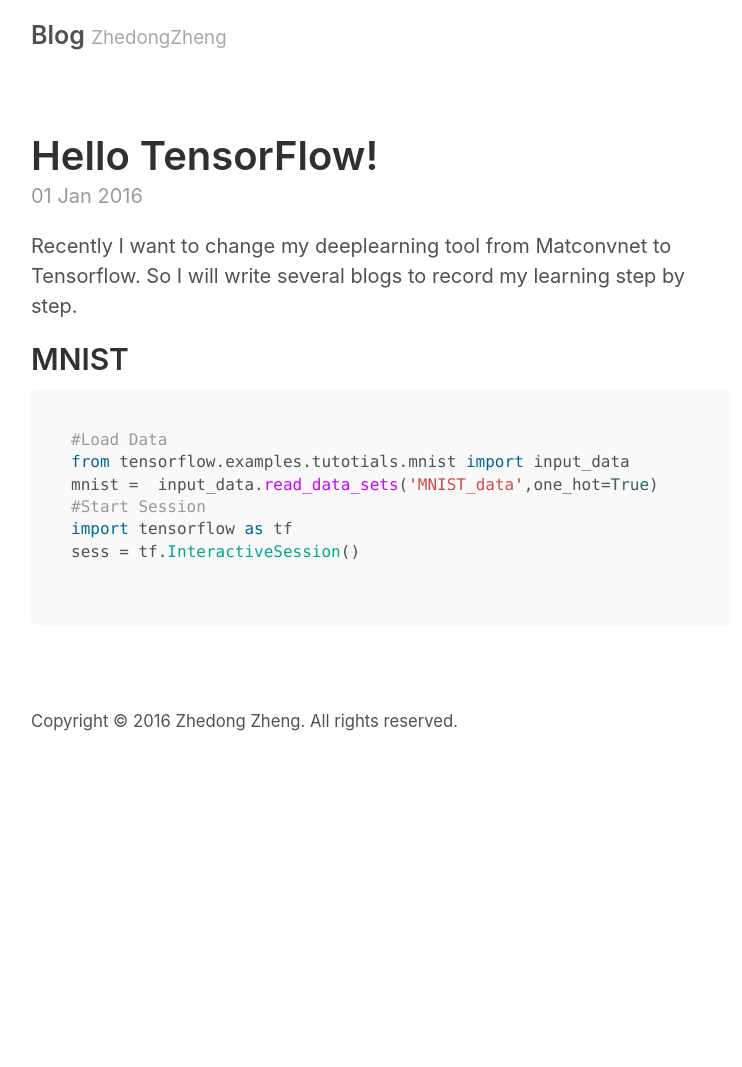
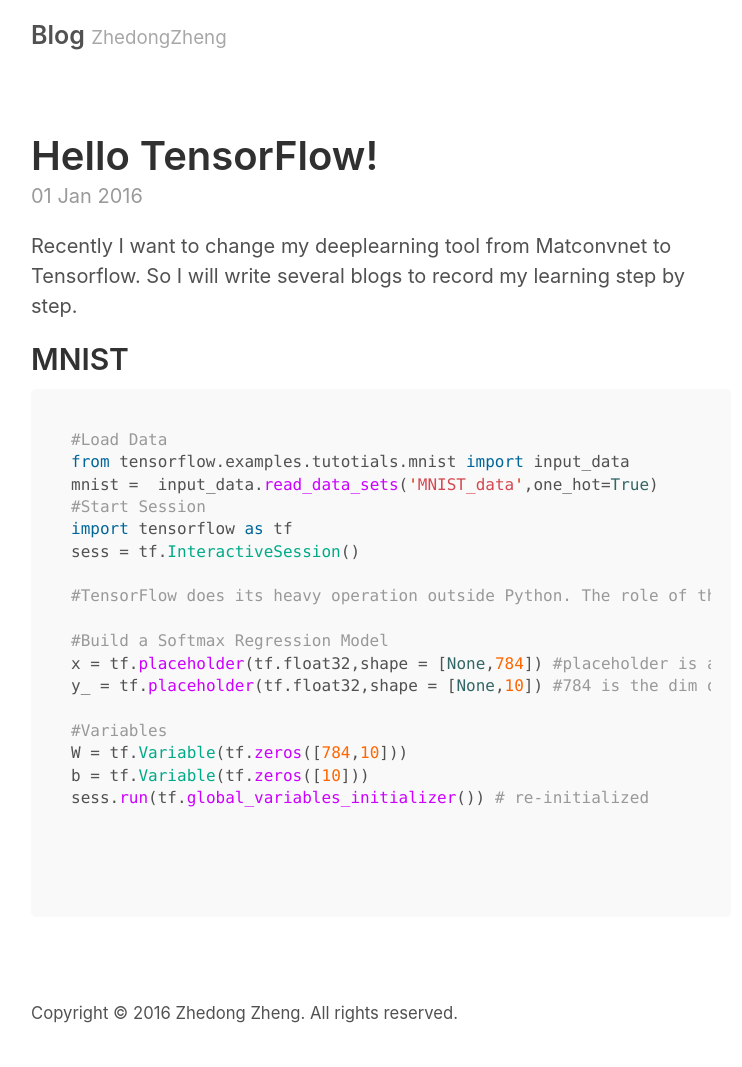
Before and after one commit to layumi/Zhedong-Zheng-blog, a Jekyll site: the page built from _posts/2016-01-01-Hello-World.md, in a window 1280 px wide. Shown: the whole page, without its empty margins (259-1001 px from the left). Built offline with Jekyll 4.4.1, drawn with Linux system fonts in a browser that asks for light colours; before the commit the page ends 900 px from its top, so only the background shows below that.

Commit message:
add blog

````diff
--- a/_posts/2016-01-01-Hello-World.md
+++ b/_posts/2016-01-01-Hello-World.md
@@ -15,4 +15,17 @@
 import tensorflow as tf
 sess = tf.InteractiveSession()
 
+#TensorFlow does its heavy operation outside Python. The role of the Python code is therefore to build the external compuation graph.
+
+#Build a Softmax Regression Model
+x = tf.placeholder(tf.float32,shape = [None,784]) #placeholder is a value that filled by Tensorflow when running a computation.
+y_ = tf.placeholder(tf.float32,shape = [None,10]) #784 is the dim of a flattened 28 by 28 pixel MNIST image; 10 is the dim for 10 hand-crafted number.
+
+#Variables
+W = tf.Variable(tf.zeros([784,10]))
+b = tf.Variable(tf.zeros([10]))
+sess.run(tf.global_variables_initializer()) # re-initialized
+
+
+
 ```
````
